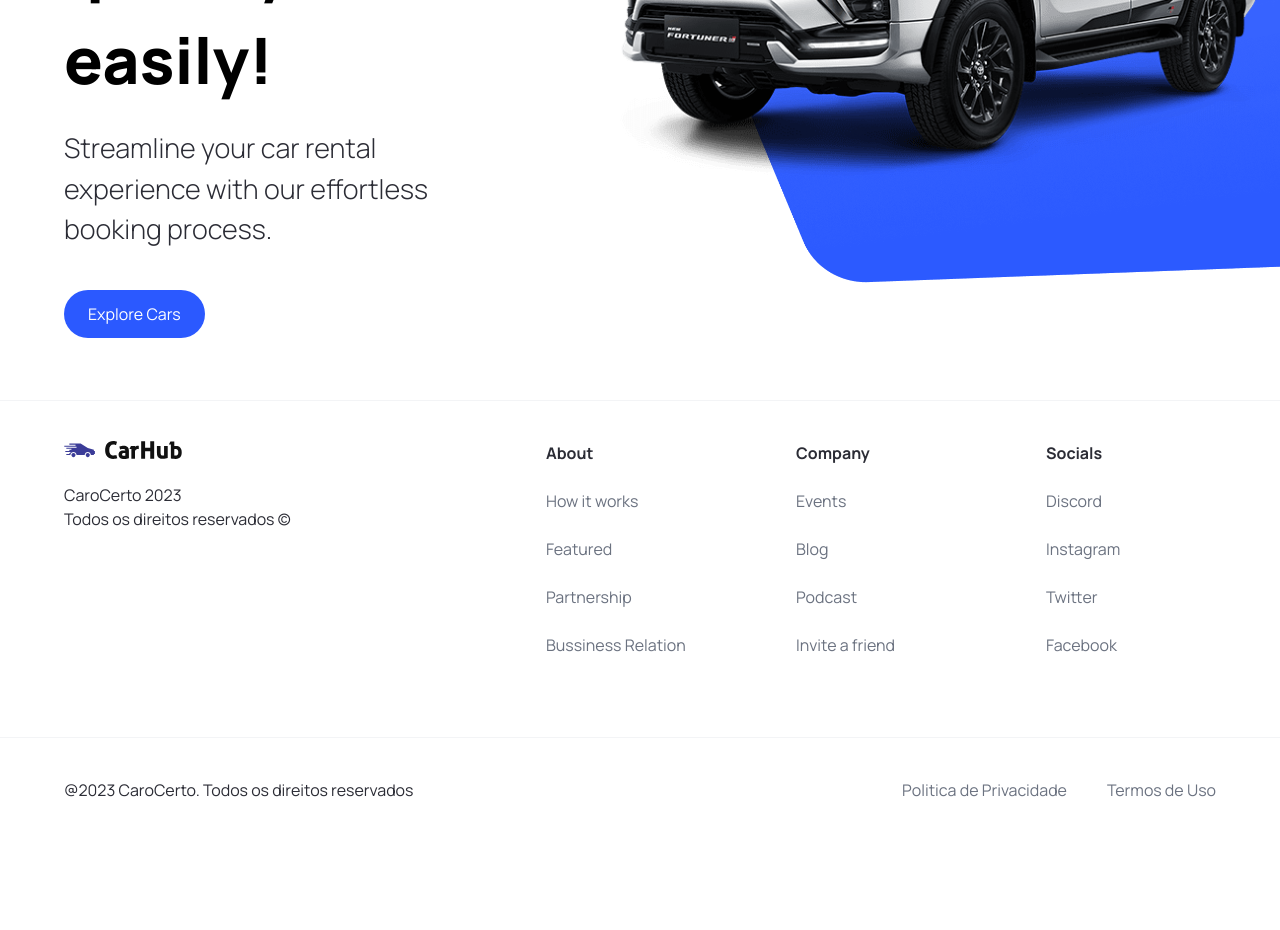
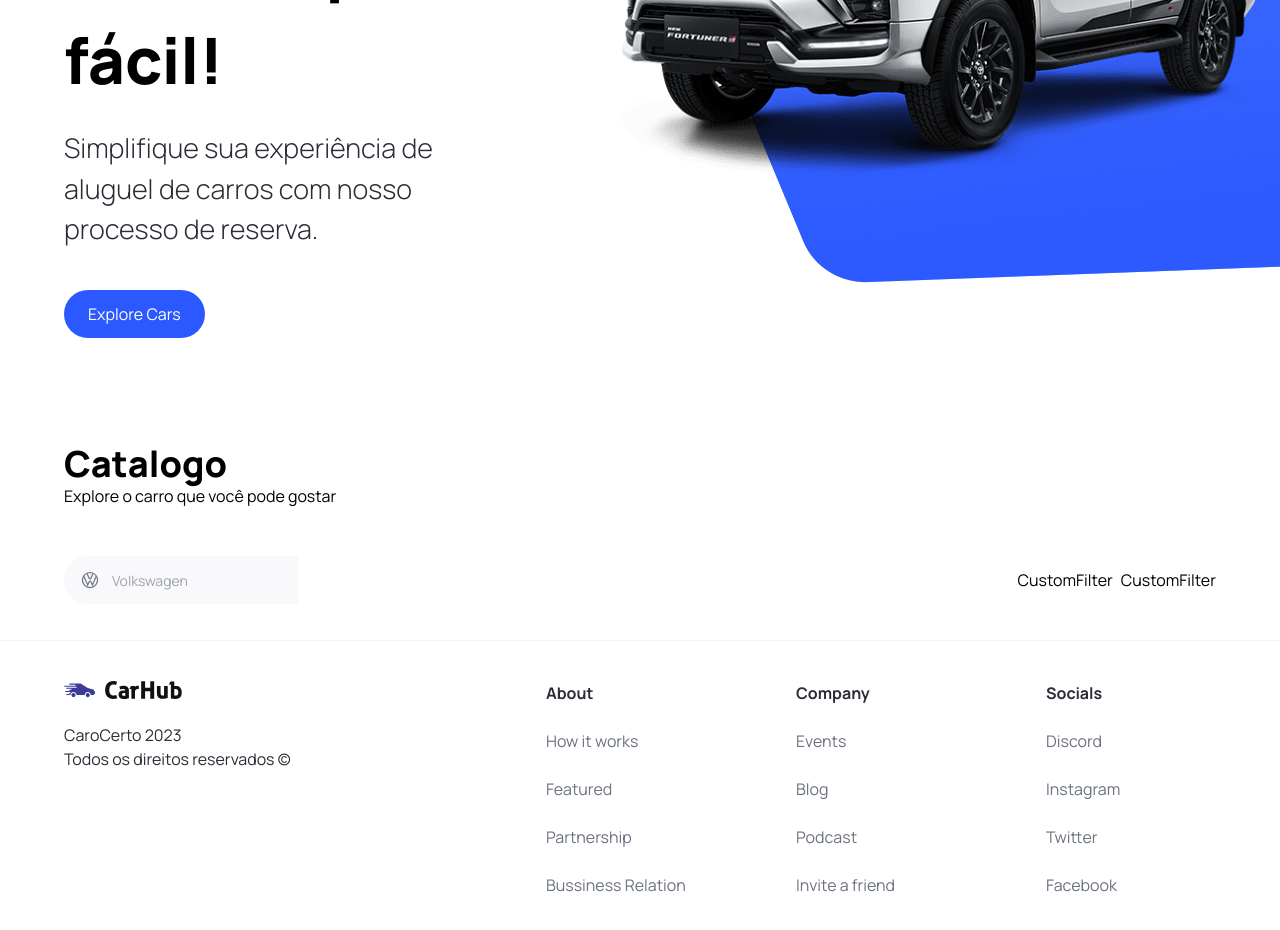
Before and after one commit to dtmiranda/carrocerto, a Next.js app: page / in a window 1280 px wide. Shown: the part 420-1350 px from the top of the page. Before the commit the page ends 1262 px from the top, so only its background shows below. Built offline with nearby package versions, Linux system fonts and the light colour scheme.

Commit message:
create search bar component

```diff
--- a/app/page.tsx
+++ b/app/page.tsx
@@ -1,6 +1,6 @@
 import Image from 'next/image'
 
-import { Hero } from '@/components'
+import { CustomFilter, Hero, SearchBar } from '@/components'
 
 
 export default function Home() {
@@ -8,6 +8,24 @@
     <main className="overflow-hidden">
       <Hero />
 
+      <div className='mt-12 padding-x padding-y max-width' id='discover'>
+        <div className='home_text-container'>
+          <h1 className='text-4xl font-extrabold'>Catalogo</h1>
+          <p>Explore o carro que você pode gostar</p>
+
+        </div>
+
+        <div className='home__filters'>
+          <SearchBar />
+
+          <div className='home__filter-container'>
+            <CustomFilter title="fuel"/>
+            <CustomFilter title="year"/>
+
+          </div>
+        </div>
+      </div>
+
     </main>
   )
 }
--- /dev/null
+++ b/components/CustomFilter.tsx
@@ -0,0 +1,9 @@
+"use client"
+
+const CustomFilter = () => {
+  return (
+    <div>CustomFilter</div>
+  )
+}
+
+export default CustomFilter
--- a/components/Hero.tsx
+++ b/components/Hero.tsx
@@ -13,11 +13,11 @@
     <div className="hero">
       <div className="flex-1 pt-36 padding-x">
         <h1 className="hero__title">
-          Find, book, or rent a car - quickly and easily!
+          Alugue um carro - de forma rápida e fácil!
         </h1>
 
         <p className="hero__subtitle">
-          Streamline your car rental experience with our effortless booking process.
+          Simplifique sua experiência de aluguel de carros com nosso processo de reserva.
         </p>
 
         <CustomButton
--- /dev/null
+++ b/components/SearchBar.tsx
@@ -0,0 +1,23 @@
+"use client";
+import { useState } from 'react';
+
+import { SearchManufacturer } from './'
+
+const SearchBar = () => {
+  const [manufacturer, setManufacturer] = useState("");
+
+  const handleSearch = () => {}
+
+  return (
+    <form className='searchbar' onSubmit={handleSearch}>
+      <div className='searchbar__item'>
+        <SearchManufacturer
+          manufacturer={manufacturer}
+          setManufacturer={setManufacturer}
+        />
+      </div>
+    </form>
+  )
+}
+
+export default SearchBar
--- /dev/null
+++ b/components/SearchManufacturer.tsx
@@ -0,0 +1,90 @@
+"use client";
+
+import { useState, Fragment } from 'react';
+import Image from 'next/image';
+import { Combobox, Transition } from '@headlessui/react'
+import { manufacturers } from '@/constants';
+import { SearchManufacturerProps } from '@/types'
+import { relative } from 'path';
+
+
+const SearchManufacturer = ({ manufacturer, setManufacturer }: SearchManufacturerProps) => {
+
+  const [query, setQuery] = useState("")
+  const filteredManufacturers =
+    query === ""
+      ? manufacturers
+      : manufacturers.filter((item) => (
+        item.toLowerCase()
+          .replace(/\s+/g, "")
+          .includes(query.toLowerCase().replace(/\s+/g, ""))
+      ));
+
+  return (
+    <div className='search-manufature'>
+      <Combobox value={manufacturer} onChange={setManufacturer} >
+        <div className='relative w-full'>
+          <Combobox.Button className="absolute top-[14px]">
+            <Image
+              src="/car-logo.svg"
+              width={20}
+              height={20}
+              className="ml-4"
+              alt="logo"
+            />
+          </Combobox.Button>
+
+          <Combobox.Input
+            className="search-manufacturer__input"
+            placeholder='Volkswagen'
+            displayValue={(manufacturer: string) => manufacturer}
+            onChange={(event) => setQuery(event.target.value)}
+          />
+
+          <Transition
+            as={Fragment}
+            leave="transition ease-in duration-100"
+            leaveFrom='opacity-100'
+            leaveTo='opacity-0'
+            afterLeave={() => setQuery("")}
+          >
+            <Combobox.Options>
+
+              {filteredManufacturers.map((item) => (
+                <Combobox.Option
+                  key={item}
+                  className={({ active }) => `
+                    relative search-manufacturer_option
+                    ${active ? `bg-primary-blue text-white` : `text-gray-900`}
+                    `}
+                  value={item}
+                >
+                  {({selected, active}) => (
+                    <>
+                      <span className={`block truncate ${
+                        selected ? 'font-medium' : 'font-normal'
+                      }`}>
+                        {item}
+                      </span>
+
+                      {selected ? (
+                        <span className={`absolute inset-y-0 left-0 flex items-center pl-3 ${active ? 'text-white' : 'text-teal-600'}`}>
+
+                        </span>
+                      ): null}
+                    </>
+                  )}
+                </Combobox.Option>
+
+              ))}
+            </Combobox.Options>
+          </Transition>
+
+        </div>
+      </Combobox>
+
+    </div>
+  )
+}
+
+export default SearchManufacturer
--- a/package.json
+++ b/package.json
@@ -9,6 +9,7 @@
     "lint": "next lint"
   },
   "dependencies": {
+    "@headlessui/react": "^1.7.15",
     "@types/node": "20.3.2",
     "@types/react": "18.2.14",
     "@types/react-dom": "18.2.6",
--- a/types/index.ts
+++ b/types/index.ts
@@ -6,3 +6,9 @@
   handleClick?: MouseEventHandler<HTMLButtonElement>
   btnType?: "button" | "submit"
 }
+
+
+export interface SearchManufacturerProps{
+  manufacturer: string,
+  setManufacturer: (manufacturer: string) => void
+}
```
Also changed, not shown: components/index.ts (+7 -1 lines), 1 other file (tests, documents, lock files or other folders).
